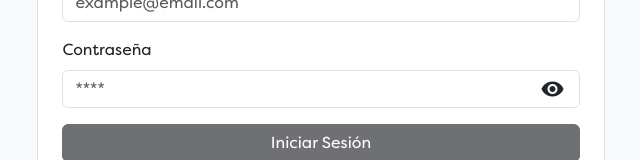
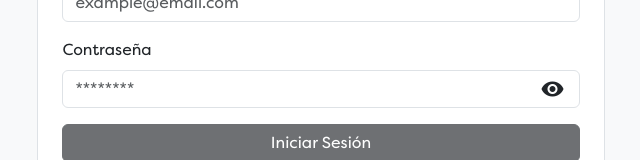
Before and after one commit to AndresOrozcoDev/fullstack_angular_react_fastapi_express, an Angular app in the folder angular/: page / in a window 1280 px wide. Shown: the part 340-500 px from the top of the page, without its empty margins (319-959 px from the left). Built offline with nearby package versions, Linux system fonts and the light colour scheme; no server answers.

Commit message:
add text

```diff
--- a/angular/src/app/app.config.ts
+++ b/angular/src/app/app.config.ts
@@ -3,7 +3,7 @@ import { provideRouter } from '@angular/router';
 
 import { routes } from './app.routes';
 import { provideClientHydration } from '@angular/platform-browser';
-import { provideHttpClient } from '@angular/common/http';
+import { provideHttpClient, withFetch } from '@angular/common/http';
 import { provideAnimations } from '@angular/platform-browser/animations';
 import { provideToastr } from 'ngx-toastr';
 
@@ -12,7 +12,7 @@ export const appConfig: ApplicationConfig = {
     provideZoneChangeDetection({ eventCoalescing: true }),
     provideRouter(routes),
     provideClientHydration(),
-    provideHttpClient(),
+    provideHttpClient(withFetch()),
     provideAnimations(),
     provideToastr({
       timeOut: 5000, // Duración de la notificación en milisegundos antes de que desaparezca automáticamente.
--- a/angular/src/app/feature/auth/pages/login/login.component.html
+++ b/angular/src/app/feature/auth/pages/login/login.component.html
@@ -13,7 +13,7 @@
         <div class="row mb-3">
             <div class="col position-relative">
                 <label for="password" class="form-label">Contraseña</label>
-                <input [type]="isShowPassword ? 'text' : 'password'" id="password" class="form-control" formControlName="password" placeholder="****" required>
+                <input [type]="isShowPassword ? 'text' : 'password'" id="password" class="form-control" formControlName="password" placeholder="********" required>
                 <mat-icon *ngIf="isShowPassword" (click)="switchPassword()" class="position-absolute icon--input" aria-label="Hide password" fontIcon="visibility_off" role="button"></mat-icon>
                 <mat-icon *ngIf="!isShowPassword" (click)="switchPassword()" class="position-absolute icon--input" aria-label="Show password" fontIcon="visibility" role="button"></mat-icon>
             </div>
```
